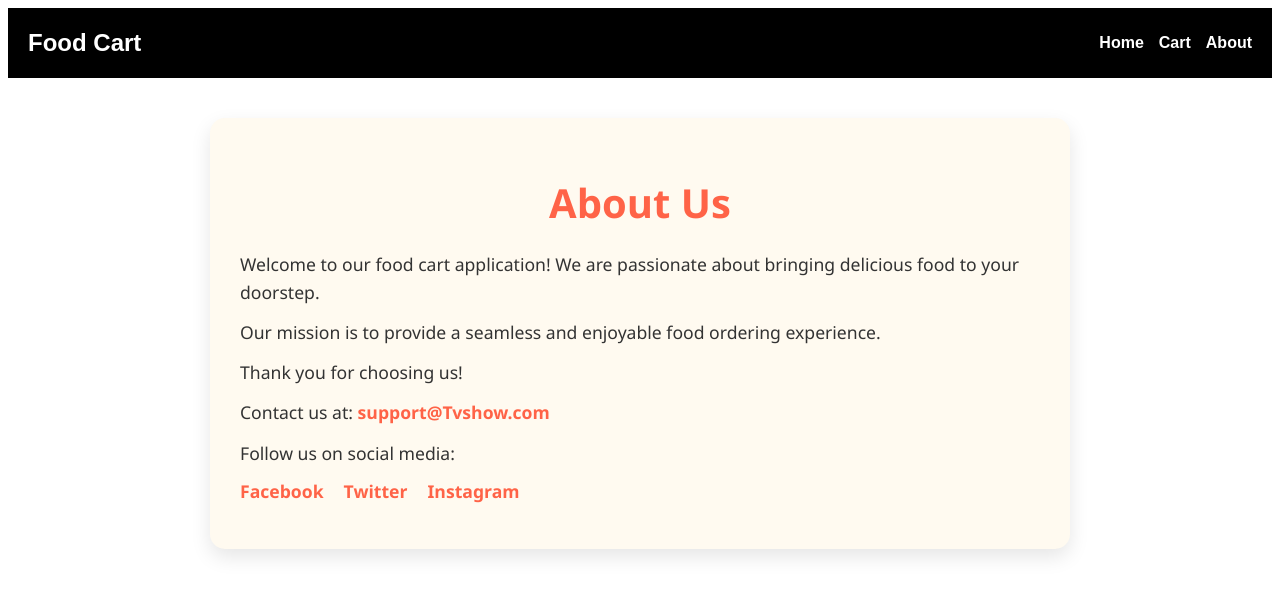
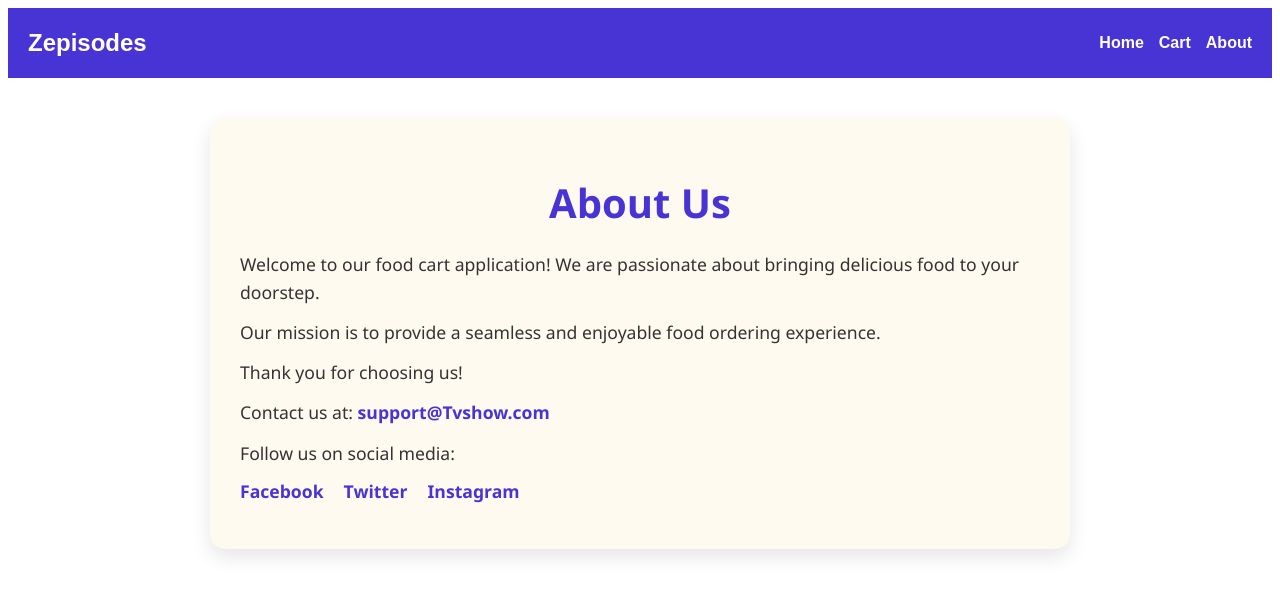
Before and after one commit to Rajkumar322005/React-Practise, a React (Vite) app: page /About in a window 1280 px wide. Shown: the top 596 px of the page. Built offline with nearby package versions, Linux system fonts and the light colour scheme.

Commit message:
margin Adjusement

```diff
--- a/src/components/Foodcart/About.jsx
+++ b/src/components/Foodcart/About.jsx
@@ -16,7 +16,7 @@ const About = () => {
       <p>Thank you for choosing us!</p>
       <p>
         Contact us at:
-        <a href="mailto:support@Tvshow.com"> support@Tvshow.com</a>
+        <a href="mailto:support@Zepisodes.com"> support@Tvshow.com</a>
       </p>
       <p>Follow us on social media:</p>
       <ul>
--- a/src/components/Foodcart/Header.css
+++ b/src/components/Foodcart/Header.css
@@ -1,5 +1,5 @@
 .header{
-    background-color: black;
+    background-color: #4834d4;
     color: white;
     font-family: Arial, sans-serif;
     padding: 10px 20px;
@@ -52,6 +52,7 @@
     padding: 16px;
     text-align: center;
     transition: transform 0.3s ease;
+    margin:20px;
   }
 
   .product-container:hover {
@@ -242,7 +243,7 @@
 
 .about-container h1 {
   font-size: 2.5rem;
-  color: #ff6347;
+  color: #4834d4;
   margin-bottom: 20px;
   text-align: center;
 }
@@ -255,7 +256,7 @@
 }
 
 .about-container a {
-  color: #ff6347;
+  color: #4834d4;
   text-decoration: none;
   font-weight: bold;
 }
--- a/src/components/Foodcart/header.jsx
+++ b/src/components/Foodcart/header.jsx
@@ -5,8 +5,8 @@ import "./Header.css";
 
 const Header = () => {
   return (
-    <div className = "header">
-      <div className="logo">Food Cart</div>
+    <div className="header">
+      <div className="logo">Zepisodes</div>
       <ul>
         <li>
           <Link to="/">Home</Link>
@@ -17,8 +17,6 @@ const Header = () => {
         <li>
           <Link to="/About">About</Link>
         </li>
-
-
       </ul>
     </div>
   );
```
